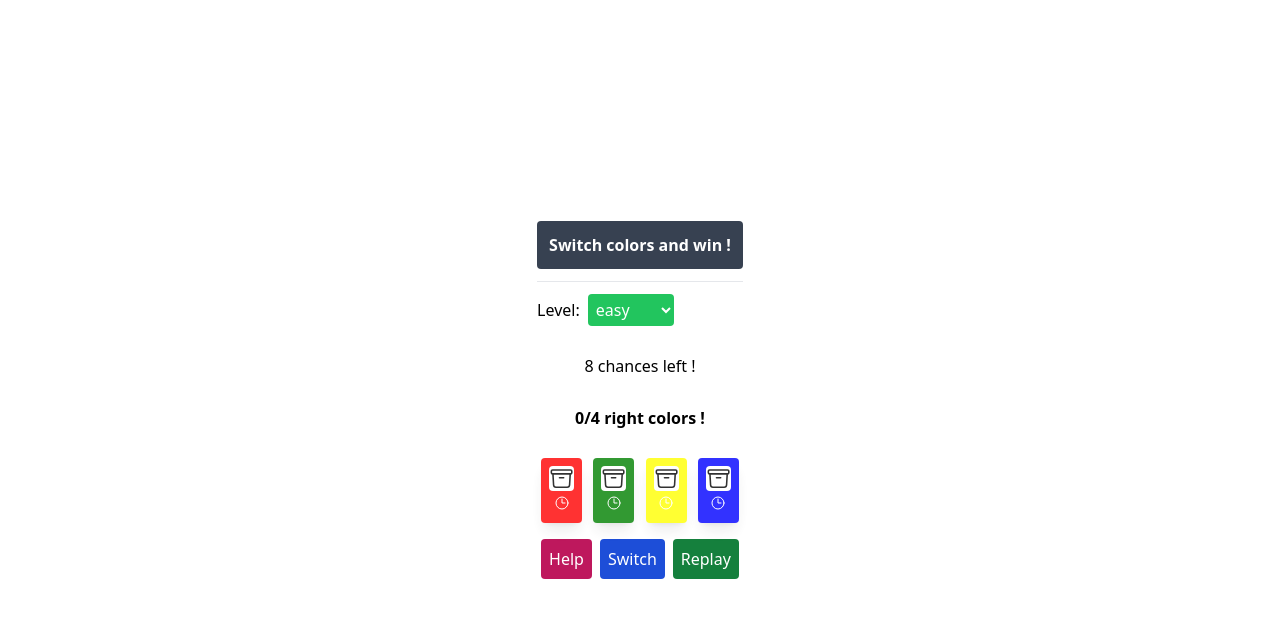
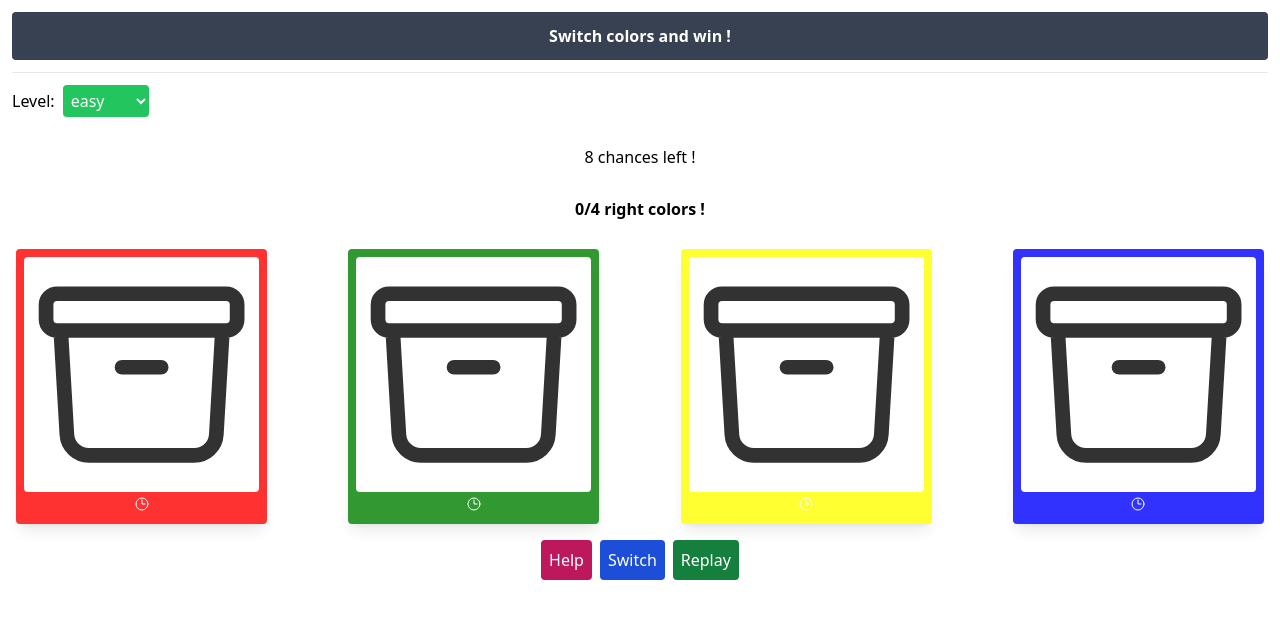
Before and after one commit to YALNEZAMI/switchcolor, a Vue app: page / in a window 1280 px wide. Shown: the top 618 px of the page. Built offline with nearby package versions, Linux system fonts and the light colour scheme.

Commit message:
div container

```diff
--- a/src/App.vue
+++ b/src/App.vue
@@ -1,5 +1,5 @@
 <template>
-  <main>
+  <div id="container" class="p-3 min-w-full">
     <div class="flex flex-col">
       <h1 class="text-center rounded bg-gray-700 text-white p-3 font-bold mb-3">
         Switch colors and win !
@@ -158,7 +158,7 @@
         </button>
       </div>
     </div>
-  </main>
+  </div>
 </template>
 
 <script setup>
```
